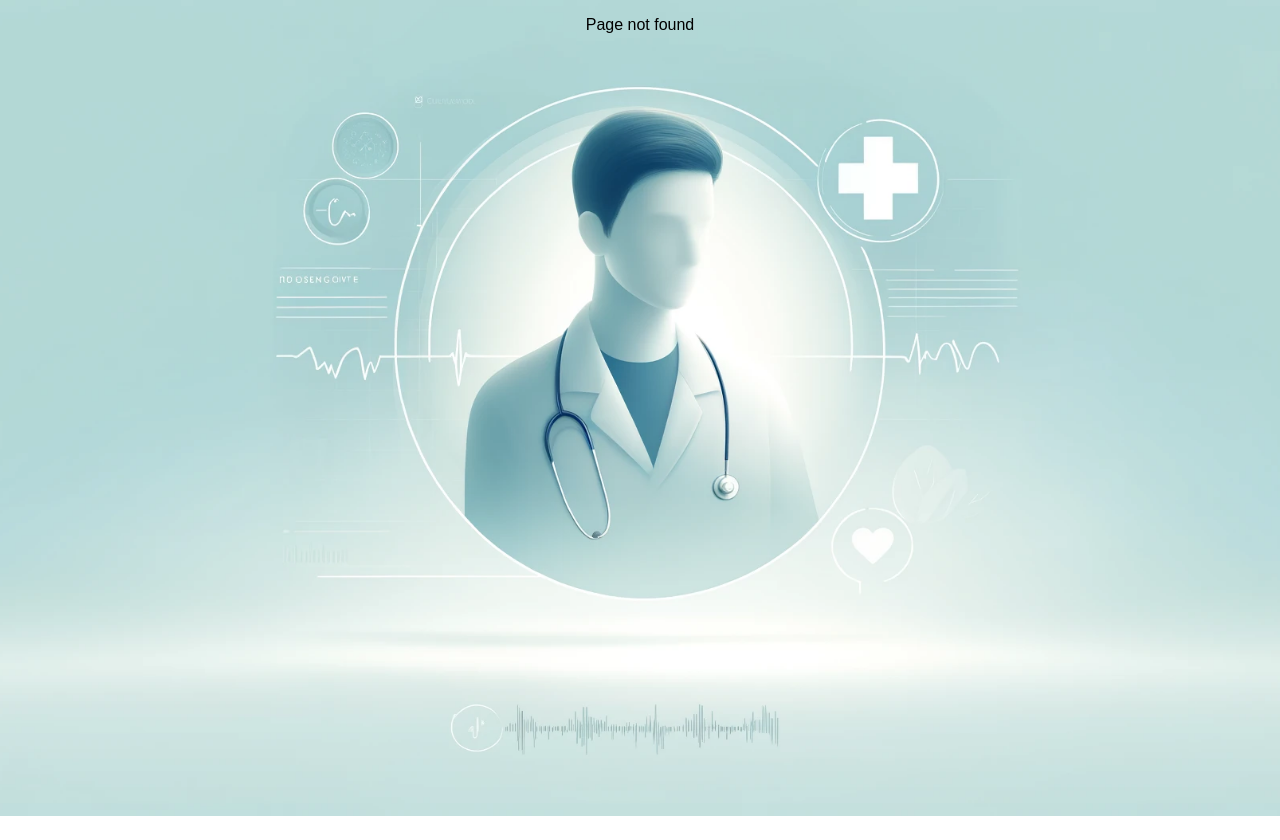
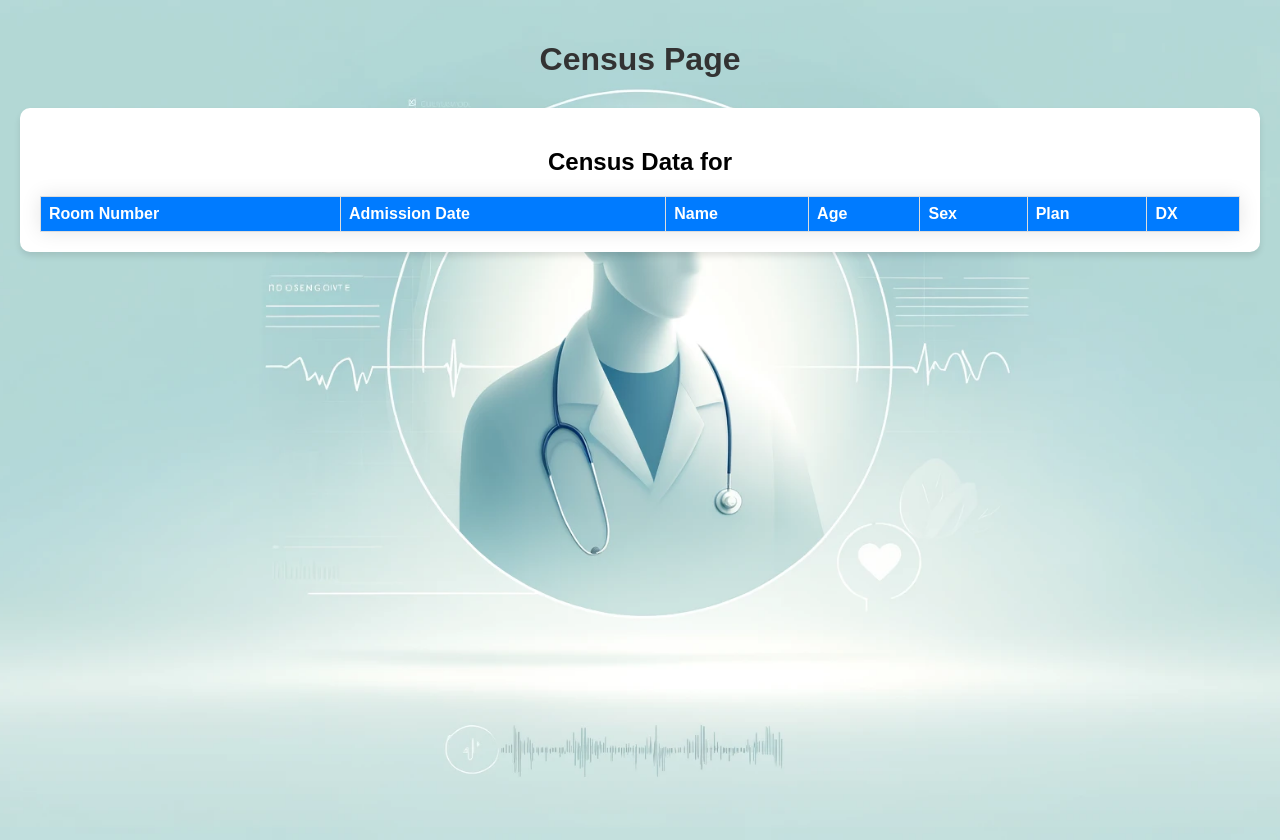
Before and after one commit to villafuertekatherine/IRF3.0, a React (Create React App) app in the folder frontend/: page /census in a window 1280 px wide. Before the commit this address had no page. Before the commit the page ends 816 px from the top, so only its background shows below. Built offline with nearby package versions, Linux system fonts and the light colour scheme.

Commit message:
Added FE functionality to include Census navigate section in Home page and create a draft for census page

```diff
--- a/frontend/src/App.js
+++ b/frontend/src/App.js
@@ -12,6 +12,7 @@ import AddPossibleAdmission from './components/AddPossibleAdmission';
 import EditPatientPage from './components/EditPatientPage';
 import EditAdmissionsPage from './components/EditAdmissionsPage';
 import HomePage from './components/HomePage';
+import CensusPage from './components/CensusPage';
 
 function App() {
   return (
@@ -25,6 +26,7 @@ function App() {
           <Route path="/add-possible-admission" element={<AddPossibleAdmission />} />
           <Route path="/edit-patient/:patientId" element={<EditPatientPage />} />
           <Route path="/edit-admission/:id" element={<EditAdmissionsPage />} />
+          <Route path="/census" element={<CensusPage />} />
           <Route path="/home" element={<HomePage />} />
           <Route path="*" element={<p>Page not found</p>} />
         </Routes>
--- /dev/null
+++ b/frontend/src/components/CensusPage.js
@@ -0,0 +1,64 @@
+import React, { useState, useEffect } from 'react';
+import { useLocation } from 'react-router-dom';
+import axios from 'axios';
+import '../css/CensusPage.css'; // Create and style this CSS file as needed
+
+const CensusPage = () => {
+    const location = useLocation();
+    const [censusData, setCensusData] = useState([]);
+
+    useEffect(() => {
+        const fetchCensusData = async () => {
+            const { censusDate } = location.state;
+            try {
+                const response = await axios.get(`http://localhost:8080/api/census`, {
+                    params: { censusDate }
+                });
+                setCensusData(response.data || []);
+            } catch (error) {
+                console.error('Failed to fetch census data:', error);
+            }
+        };
+
+        if (location.state && location.state.censusDate) {
+            fetchCensusData();
+        }
+    }, [location.state]);
+
+    return (
+        <div className="census-container">
+            <h1>Census Page</h1>
+            <section>
+                <h2>Census Data for {location.state?.censusDate}</h2>
+                <table>
+                    <thead>
+                        <tr>
+                            <th>Room Number</th>
+                            <th>Admission Date</th>
+                            <th>Name</th>
+                            <th>Age</th>
+                            <th>Sex</th>
+                            <th>Plan</th>
+                            <th>DX</th>
+                        </tr>
+                    </thead>
+                    <tbody>
+                        {censusData.map((data, index) => (
+                            <tr key={index}>
+                                <td>{data.roomNumber}</td>
+                                <td>{data.admissionDate}</td>
+                                <td>{data.name}</td>
+                                <td>{data.age}</td>
+                                <td>{data.sex}</td>
+                                <td>{data.plan}</td>
+                                <td>{data.dx}</td>
+                            </tr>
+                        ))}
+                    </tbody>
+                </table>
+            </section>
+        </div>
+    );
+};
+
+export default CensusPage;
--- a/frontend/src/components/HomePage.js
+++ b/frontend/src/components/HomePage.js
@@ -4,6 +4,7 @@ import { useNavigate } from 'react-router-dom';
 const HomePage = () => {
     const [startDate, setStartDate] = useState('');
     const [endDate, setEndDate] = useState('');
+    const [censusDate, setCensusDate] = useState('');
     const [error, setError] = useState('');
     const navigate = useNavigate();
 
@@ -28,6 +29,15 @@ const HomePage = () => {
             setError('Start date must be a Monday.');
         } else {
             navigate('/pre-admissions', { state: { startDate, endDate } });
+        }
+    };
+
+    const handleCensusSubmit = (e) => {
+        e.preventDefault();
+        if (!censusDate) {
+            setError('Please select a date for the Census Page.');
+        } else {
+            navigate('/census', { state: { censusDate } });
         }
     };
 
@@ -63,6 +73,23 @@ const HomePage = () => {
                     <button type="submit">View Pre-Admissions Data</button>
                 </form>
             </section>
+            <section>
+                <h2>Census Page - Date Selection</h2>
+                <p>Please select a date for which to view the Census Page</p>
+                <form onSubmit={handleCensusSubmit}>
+                    <div>
+                        <label>Census Date:</label>
+                        <input
+                            type="date"
+                            value={censusDate}
+                            onChange={e => setCensusDate(e.target.value)}
+                            required
+                        />
+                    </div>
+                    {error && <p className="error">{error}</p>}
+                    <button type="submit">View Census Data</button>
+                </form>
+            </section>
         </div>
     );
 };
--- a/frontend/src/components/PreAdmissionsPage.js
+++ b/frontend/src/components/PreAdmissionsPage.js
@@ -15,6 +15,8 @@ const PreAdmissionsPage = () => {
     const [showAdmitSuccessModal, setShowAdmitSuccessModal] = useState(false);
     const [selectedRoom, setSelectedRoom] = useState('');
     const [admissionDate, setAdmissionDate] = useState('');
+    const [weekStartDate, setWeekStartDate] = useState('');
+    const [weekEndDate, setWeekEndDate] = useState('');
 
     useEffect(() => {
         const fetchPatients = async () => {
@@ -28,6 +30,8 @@ const PreAdmissionsPage = () => {
 
         const fetchAdmissionsWithDates = async () => {
             const { startDate, endDate } = location.state;
+            setWeekStartDate(startDate);
+            setWeekEndDate(endDate);
             try {
                 const response = await axios.get('http://localhost:8080/api/admissions/date-range', {
                     params: { startDate, endDate }
@@ -84,6 +88,9 @@ const PreAdmissionsPage = () => {
             <h1>Pre-Admissions Page</h1>
             <section>
                 <h2>Admissions</h2>
+                {weekStartDate && weekEndDate && (
+                    <p>Showing admissions from {weekStartDate} to {weekEndDate}</p>
+                )}
                 <table>
                     <thead>
                         <tr>
--- /dev/null
+++ b/frontend/src/css/CensusPage.css
@@ -0,0 +1,42 @@
+.census-container {
+    padding: 20px;
+    background-color: #f4f4f9;
+    min-height: 100vh;
+    background-image: url('./Landing Page - Background.webp');
+    background-size: cover;
+    background-position: center;
+    background-repeat: no-repeat;
+}
+
+h1 {
+    color: #333;
+    text-align: center;
+}
+
+table {
+    width: 100%;
+    border-collapse: collapse;
+    margin-top: 20px;
+}
+
+table, th, td {
+    border: 1px solid #ddd;
+}
+
+th, td {
+    text-align: left;
+    padding: 8px;
+}
+
+th {
+    background-color: #007bff;
+    color: white;
+}
+
+tbody tr:nth-child(odd) {
+    background-color: #f9f9f9;
+}
+
+tbody tr:hover {
+    background-color: #f1f1f1;
+}
```
Lines whose indentation alone changed are shown as unchanged.
